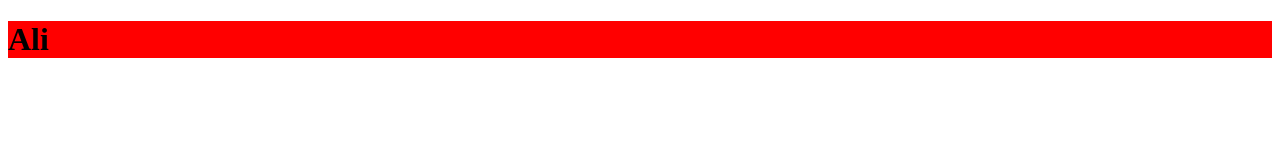
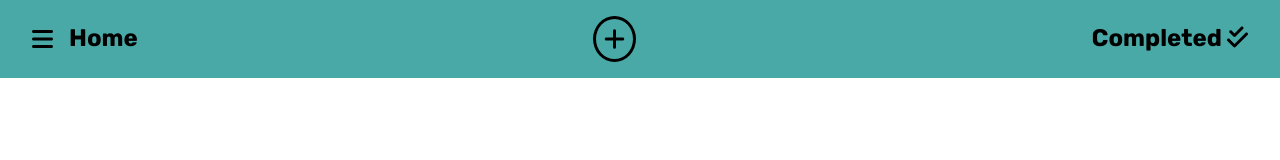
Before and after one commit to av-erencelik/todo-app, a website built with webpack: page src/index.html in a window 1280 px wide. Built offline with nearby package versions, Linux system fonts and the light colour scheme.

Commit message:
header html, css and animations

```diff
--- a/src/index.html
+++ b/src/index.html
@@ -7,6 +7,15 @@
     <title>Todo App</title>
 </head>
 <body>
-    <h1>Ali</h1>
+    <header class="header">
+        <div class="home">
+            <div id="bars" class="bars"><i class="fa-solid fa-bars fa-xl"></i></div>
+            <h2 id="home"><a>Home</a></h2>
+        </div>
+        <div id="add" class="add"><i class="fa-solid fa-plus fa-xl"></i></div>
+        <div class="completed" id="completed">
+            <h2>Completed  <i class="fa-solid fa-check-double"></i></h2>
+        </div>
+    </header>
 </body>
 </html>
--- a/src/main.js
+++ b/src/main.js
@@ -1 +1,5 @@
 import './styles.scss'
+import '@fortawesome/fontawesome-free/js/fontawesome'
+import '@fortawesome/fontawesome-free/js/solid'
+import '@fortawesome/fontawesome-free/js/regular'
+import '@fortawesome/fontawesome-free/js/brands'
--- a/src/styles.scss
+++ b/src/styles.scss
@@ -1,3 +1,95 @@
-h1 {
-    background-color: red;
+@import url('https://fonts.googleapis.com/css2?family=Rubik:wght@400;700;900&display=swap');
+$primary: #48A9A6;
+$secondary: #FFEBAD;
+$black: #02020A;
+$white: #DAD4EF;
+$danger: #EF271B;
+$success: #7CB518;
+
+// general
+*{
+    margin: 0;
+    padding: 0;
 }
+body {
+    font-family: 'Rubik', sans-serif;
+}
+// header
+header {
+    background-color: $primary;
+    display: flex;
+    justify-content: space-between;
+    padding: 1rem 2rem;
+    align-items: center;
+    .home {
+        display: flex;
+        gap: 1rem;
+        align-items: center;
+        .fa-bars {
+            transition: all ease 0.5s;
+            &:hover {
+                scale: 1.2;
+                rotate: 360deg;
+                color: $secondary;
+                cursor: pointer;
+            }
+        }
+        #home {
+            --s: 0.1em;
+
+            color: #0000;
+            padding-bottom: var(--s);
+            background:
+                linear-gradient(90deg,$secondary 50%,#000 0) calc(100% - var(--_p,0%))/200% 100%,
+                linear-gradient($secondary 0 0) 0% 100%/var(--_p,0%) var(--s) no-repeat;
+            -webkit-background-clip: text,padding-box;
+                    background-clip: text,padding-box;
+            transition: 0.5s;
+        }
+        #home:hover {
+            cursor: pointer;
+            --_p: 100%
+        }
+
+    }
+    .add {
+        padding: 0.5rem;
+        border: 3px solid #000;
+        border-radius: 50%;
+        transition: all 0.3s;
+        &:hover {
+            border-color: $secondary;
+            cursor: pointer;
+            .fa-plus {
+                color: $secondary;
+                transition: all 0.5s;
+            }
+        }
+    }
+    .completed {
+        h2 {
+            --s: 0.1em;
+
+            color: #0000;
+            padding-bottom: var(--s);
+            background:
+                linear-gradient(90deg,$secondary 50%,#000 0) calc(100% - var(--_p,0%))/200% 100%,
+                linear-gradient($secondary 0 0) 0% 100%/var(--_p,0%) var(--s) no-repeat;
+            -webkit-background-clip: text,padding-box;
+                    background-clip: text,padding-box;
+            transition: 0.5s;
+            .fa-check-double {
+                color: #000;
+                transition: all 0.5s;
+            }
+        }
+        h2:hover {
+            cursor: pointer;
+            --_p: 100%;
+            .fa-check-double {
+                color: $secondary;
+            }
+
+        }
+    }
+}
```
Also changed, not shown: dist/app.css, dist/index.html, 1 other file.
